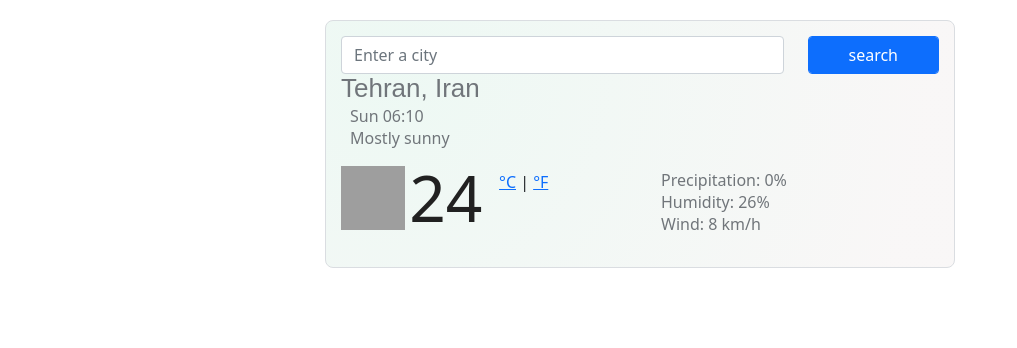
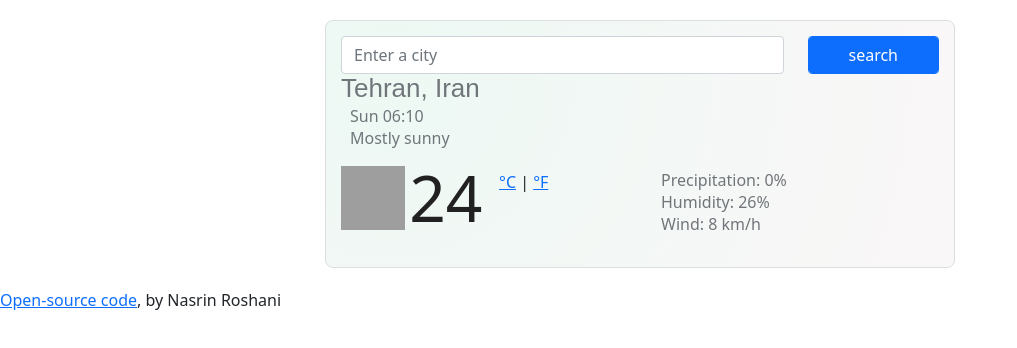
Before and after one commit to nsrnroshani/homework-week6, a plain HTML site: page index.html in a window 1280 px wide. Shown: the whole page, without its empty margins (0-1017 px from the left). Drawn offline with nearby package versions, Linux system fonts and the light colour scheme; grey boxes are pictures that could not be loaded.

Commit message:
added source code link

```diff
--- a/index.html
+++ b/index.html
@@ -62,6 +62,11 @@
         </div>
       </div>
     </div>
+    <div class="coder">
+      <a href="https://github.com/nsrnroshani/homework-week6">
+        Open-source code</a
+      >, by Nasrin Roshani
+    </div>
     <script src="json.js"></script>
   </body>
 </html>
```
